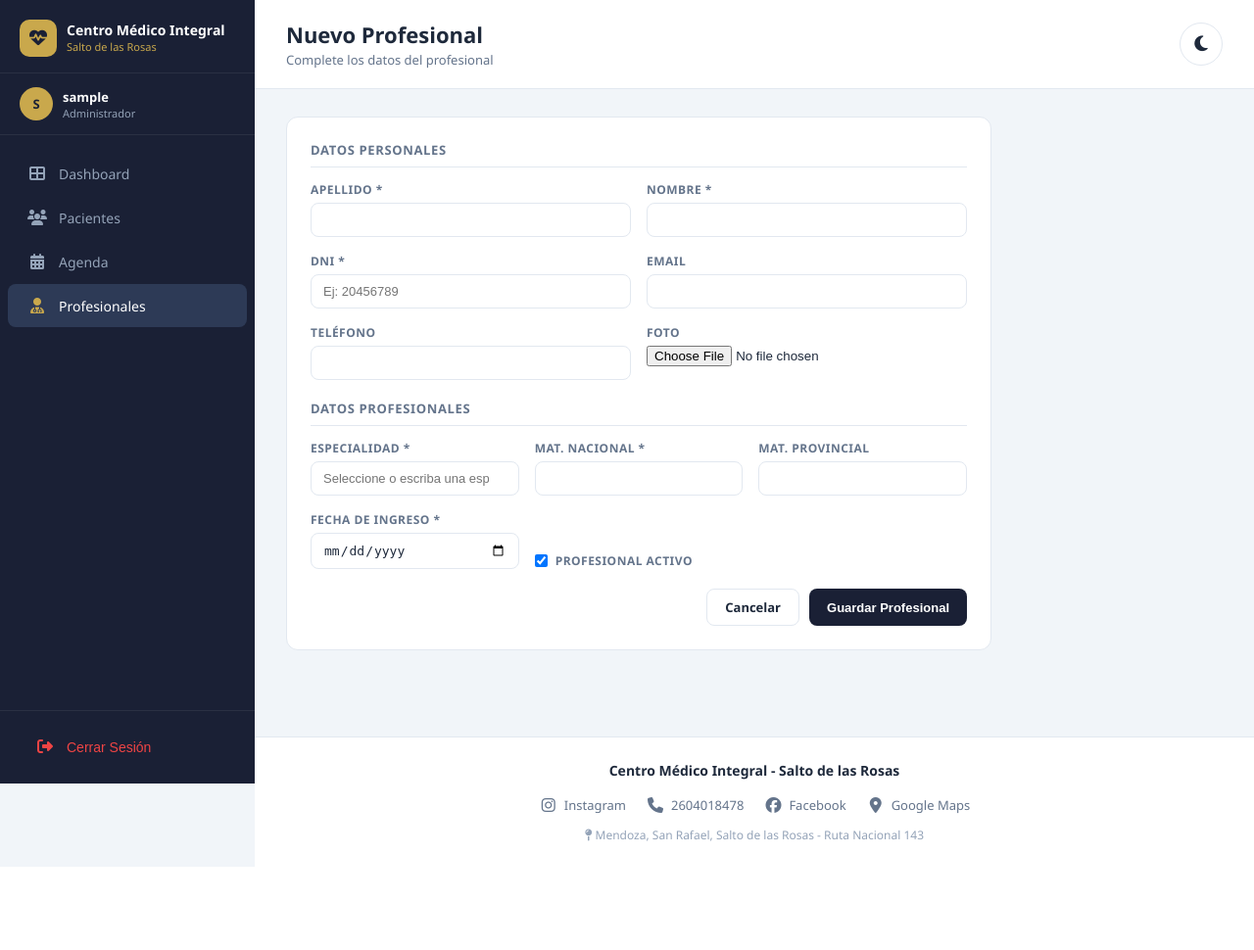
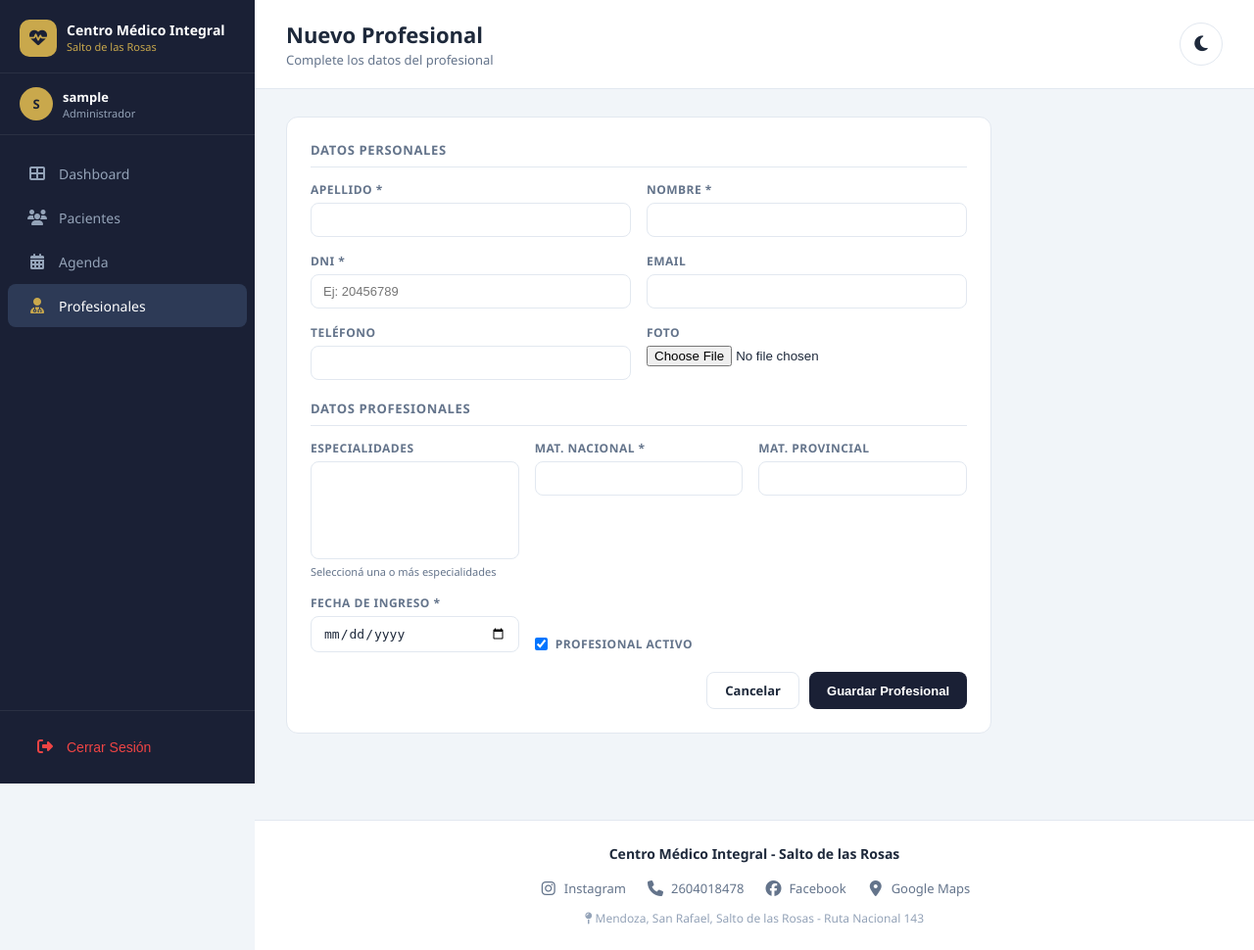
Before and after one commit to Tomas-Ojeda/Centro-Medico-Integral, a Django app: page /profesionales/nuevo/ in a window 1280 px wide. Shown: the whole page at 98% size. Before the commit the page ends 885 px from the top, so only its background shows below. Run offline with Django 5.2, Linux system fonts and the light colour scheme; the visitor is signed in with stand-in values (Sample User, id 1); data that the repository does not hold is empty.

Commit message:
feat: bloque 1 de implementaciones de requerimientos nuevos del cliente- obra social manual, turnos sin restricciones, matrícula opcional, múltiples especialidades

```diff
--- a/pacientes/models.py
+++ b/pacientes/models.py
@@ -22,11 +22,7 @@ class Paciente(models.Model):
     telefono = models.CharField(max_length=25, blank=True)
     email = models.EmailField(blank=True)
     direccion = models.CharField(max_length=200, blank=True)
-    obra_social = models.CharField(
-        max_length=30,
-        choices=ObraSocial.choices,
-        default=ObraSocial.PARTICULAR
-    )
+    obra_social = models.CharField(max_length=50, blank=True, default='Particular')
     fecha_alta = models.DateField(auto_now_add=True)
     activo = models.BooleanField(default=True)
 
--- a/profesionales/forms.py
+++ b/profesionales/forms.py
@@ -5,30 +5,43 @@ from .models import Profesional, Especialidad
 dni_validator = RegexValidator(r'^\d+$', 'El DNI solo puede contener números.')
 
 class ProfesionalForm(forms.ModelForm):
+    especialidades = forms.ModelMultipleChoiceField(
+        queryset=Especialidad.objects.all(),
+        required=False,
+        widget=forms.SelectMultiple(attrs={
+            'class': 'form-select',
+            'size': '5',
+        })
+    )
+
     class Meta:
         model = Profesional
         fields = [
             'nombre', 'apellido', 'dni', 'matricula_nacional',
-            'matricula_provincial', 'especialidad', 'telefono',
+            'matricula_provincial', 'telefono',
             'email', 'foto', 'fecha_ingreso', 'activo',
         ]
         widgets = {
             'fecha_ingreso': forms.DateInput(attrs={'type': 'date'}),
             'dni': forms.TextInput(attrs={'inputmode': 'numeric', 'pattern': '[0-9]*', 'placeholder': 'Ej: 20456789'}),
-            'especialidad': forms.TextInput(attrs={'list': 'especialidades-list', 'placeholder': 'Seleccione o escriba una especialidad'}),
         }
 
     def __init__(self, *args, **kwargs):
         super().__init__(*args, **kwargs)
         self.fields['dni'].validators.append(dni_validator)
-        # Hacer que el campo especialidad sea de texto libre
-        self.fields['especialidad'] = forms.CharField(
-            max_length=50,
-            widget=forms.TextInput(attrs={'list': 'especialidades-list', 'placeholder': 'Seleccione o escriba una especialidad'})
-        )
+        # Cargar especialidades existentes del profesional
+        if self.instance.pk:
+            self.fields['especialidades'].initial = self.instance.especialidades.all()
 
     def clean_dni(self):
         dni = self.cleaned_data.get('dni', '')
         if not dni.isdigit():
             raise forms.ValidationError('El DNI solo puede contener números.')
         return dni
+
+    def save(self, commit=True):
+        instance = super().save(commit=False)
+        if commit:
+            instance.save()
+            self.save_m2m()
+        return instance
--- a/profesionales/models.py
+++ b/profesionales/models.py
@@ -1,28 +1,25 @@
 from django.db import models
 
 
-class Especialidad(models.TextChoices):
-    CLINICA = 'Clínica Médica', 'Clínica Médica'
-    CARDIOLOGIA = 'Cardiología', 'Cardiología'
-    PEDIATRIA = 'Pediatría', 'Pediatría'
-    GINECOLOGIA = 'Ginecología', 'Ginecología'
-    NEUROLOGIA = 'Neurología', 'Neurología'
-    TRAUMATOLOGIA = 'Traumatología', 'Traumatología'
-    KINESIOLOGIA = 'Kinesiología', 'Kinesiología'
-    PSICOLOGIA = 'Psicología', 'Psicología'
-    ODONTOLOGIA = 'Odontología', 'Odontología'
-    DERMATOLOGIA = 'Dermatología', 'Dermatología'
-    OFTALMOLOGIA = 'Oftalmología', 'Oftalmología'
-    OTRO = 'Otro', 'Otro'
+class Especialidad(models.Model):
+    nombre = models.CharField(max_length=50, unique=True)
+
+    class Meta:
+        ordering = ['nombre']
+        verbose_name = 'Especialidad'
+        verbose_name_plural = 'Especialidades'
+
+    def __str__(self):
+        return self.nombre
 
 
 class Profesional(models.Model):
     nombre = models.CharField(max_length=100)
     apellido = models.CharField(max_length=100)
     dni = models.CharField(max_length=10, unique=True)
-    matricula_nacional = models.CharField(max_length=20, unique=True)
+    matricula_nacional = models.CharField(max_length=20, blank=True, null=True)
     matricula_provincial = models.CharField(max_length=20, blank=True)
-    especialidad = models.CharField(max_length=50)
+    especialidades = models.ManyToManyField('Especialidad', blank=True, related_name='profesionales')
     telefono = models.CharField(max_length=25, blank=True)
     email = models.EmailField(unique=True, blank=True, null=True)
     foto = models.ImageField(upload_to='profesionales/', blank=True, null=True)
--- a/profesionales/templates/profesionales/formulario.html
+++ b/profesionales/templates/profesionales/formulario.html
@@ -52,13 +52,9 @@
                 </h3>
                 <div class="form-grid cols-3">
                     <div class="form-group">
-                        <label>Especialidad *</label>
-                        {{ form.especialidad }}
-                        <datalist id="especialidades-list">
-                            {% for esp in especialidades %}
-                            <option value="{{ esp }}">
-                            {% endfor %}
-                        </datalist>
+                        <label>Especialidades</label>
+                        {{ form.especialidades }}
+                        <small style="color:var(--text-secondary);font-size:11px;">Seleccioná una o más especialidades</small>
                     </div>
                     <div class="form-group">
                         <label>Mat. Nacional *</label>
--- a/profesionales/templates/profesionales/lista.html
+++ b/profesionales/templates/profesionales/lista.html
@@ -38,7 +38,9 @@
                 {% endif %}
                 <div>
                     <div style="font-size:15px;font-weight:700;">{{ prof.apellido }}, {{ prof.nombre }}</div>
-                    <span class="badge badge-confirmado" style="margin-top:4px;font-size:11px;">{{ prof.especialidad }}</span>
+                    {% for esp in prof.especialidades.all %}
+                    <span class="badge badge-confirmado" style="margin-top:4px;font-size:11px;margin-right:4px;">{{ esp.nombre }}</span>
+                    {% endfor %}
                 </div>
             </div>
             <div style="display:flex;gap:6px;">
--- a/profesionales/views.py
+++ b/profesionales/views.py
@@ -18,7 +18,7 @@ class ProfesionalListView(LoginRequiredMixin, ListView):
         if q:
             qs = qs.filter(
                 Q(nombre__icontains=q) | Q(apellido__icontains=q) |
-                Q(especialidad__icontains=q)
+                Q(especialidades__nombre__icontains=q)
             )
         return qs
 
@@ -40,7 +40,6 @@ class ProfesionalCreateView(LoginRequiredMixin, AuditoriaMixin, CreateView):
     def get_context_data(self, **kwargs):
         ctx = super().get_context_data(**kwargs)
         ctx['titulo'] = 'Nuevo Profesional'
-        ctx['especialidades'] = Especialidad.values
         return ctx
 
     def form_valid(self, form):
@@ -60,7 +59,6 @@ class ProfesionalUpdateView(LoginRequiredMixin, AuditoriaMixin, UpdateView):
     def get_context_data(self, **kwargs):
         ctx = super().get_context_data(**kwargs)
         ctx['titulo'] = f'Editar: {self.object}'
-        ctx['especialidades'] = Especialidad.values
         return ctx
 
     def form_valid(self, form):
```
Also changed, not shown: profesionales/admin.py (+12 -3 lines), turnos/forms.py (+2 -9 lines), pacientes/migrations/0002_alter_paciente_obra_social.py (added), profesionales/migrations/0002_especialidad_remove_profesional_especialidad_and_more.py (added).
